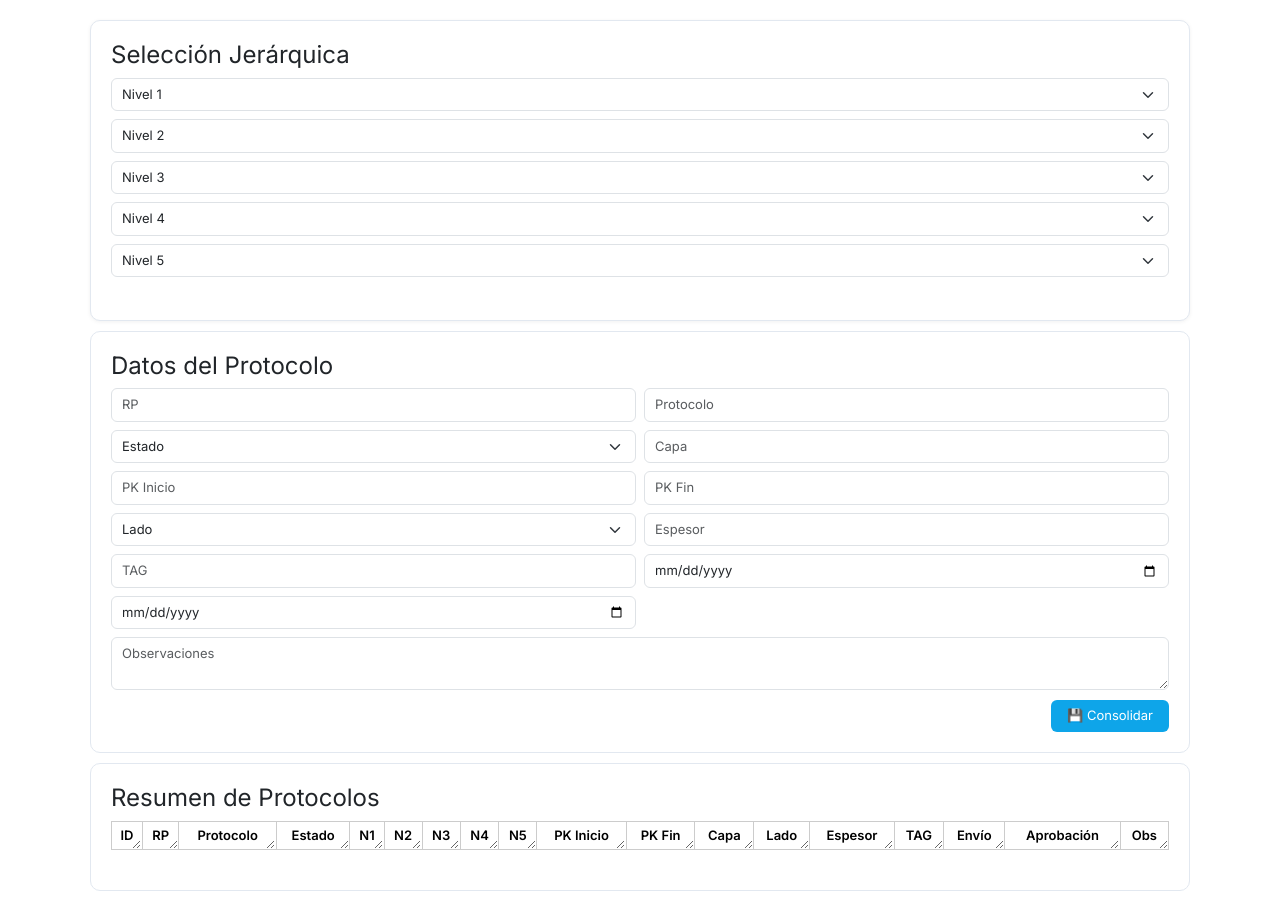
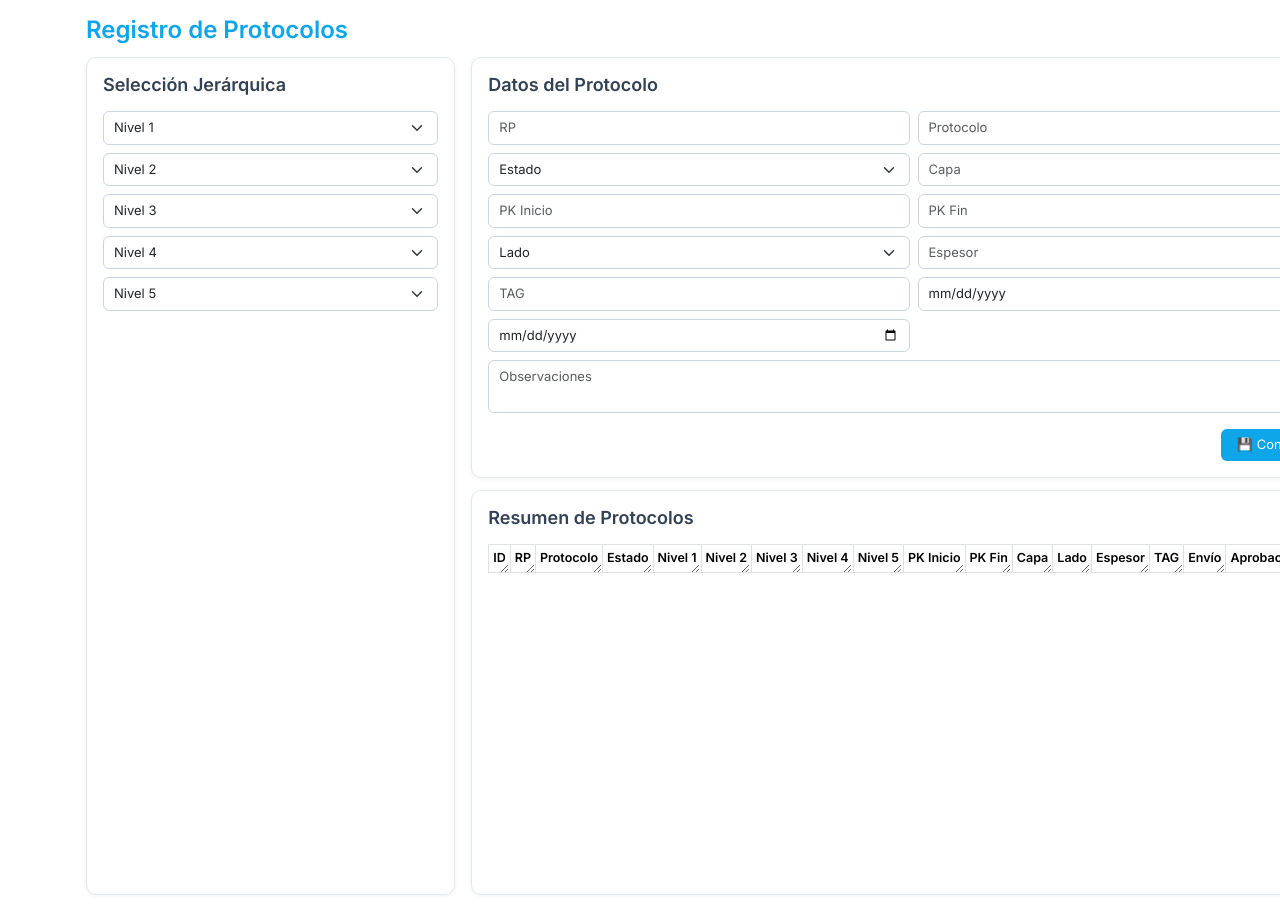
Before and after one commit to Calamardes/Registro-de-Protocolos, a FastAPI app: template templates/formulario.html in a window 1280 px wide. Run offline with FastAPI, Linux system fonts and the light colour scheme; the template is opened without the code that fills it, so the values that code supplies are empty; parts of the project's set-up code (start-up, migrations or seed data) failed here and were passed over.

Commit message:
Update formulario.html

```diff
--- a/templates/formulario.html
+++ b/templates/formulario.html
@@ -13,117 +13,148 @@
     }
 
     html, body {
+      height: 100%;
       margin: 0;
       padding: 0;
-      height: 100vh;
-      overflow: hidden; /* Bloquea scroll general */
+      overflow: hidden;
     }
 
     .container {
+      height: 100vh;
       display: flex;
       flex-direction: column;
-      height: 100vh;
-      padding: 20px;
-      gap: 10px;
+      padding: 16px;
+    }
+
+    h2 {
+      font-size: 24px;
+      font-weight: 600;
+      color: #0ea5e9;
+      margin-bottom: 12px;
+    }
+
+    h4 {
+      font-size: 18px;
+      font-weight: 600;
+      color: #334155;
+    }
+
+    .main-content {
+      flex: 1;
+      display: flex;
+      gap: 16px;
     }
 
     .jerarquia-section {
-      height: 33vh;
+      flex: 0 0 33.33%;
       background: #fff;
       border: 1px solid #e2e8f0;
       border-radius: 10px;
-      padding: 20px;
-      box-shadow: 0 1px 4px rgba(0, 0, 0, 0.06);
-    }
-
-    .formulario-tabla-wrapper {
-      flex: 1;
-      display: flex;
-      flex-direction: column;
-      gap: 10px;
+      padding: 16px;
+      box-shadow: 0 1px 4px rgba(0,0,0,0.06);
+      overflow-y: auto;
     }
 
     .formulario-section {
+      flex: 0 0 66.66%;
+      display: flex;
+      flex-direction: column;
+      gap: 12px;
+    }
+
+    .form-section {
       background: #fff;
       border: 1px solid #e2e8f0;
       border-radius: 10px;
-      padding: 20px;
+      padding: 16px;
+      box-shadow: 0 1px 4px rgba(0,0,0,0.06);
     }
 
-    .tabla-section {
-      flex: 1;
-      background: #fff;
-      border: 1px solid #e2e8f0;
-      border-radius: 10px;
-      padding: 20px;
-      display: flex;
-      flex-direction: column;
+    .form-control, .form-select {
+      font-size: 13px;
+      padding: 6px 10px;
+      height: auto;
+      border-radius: 6px;
+      border: 1px solid #cbd5e1;
     }
 
-    .scrollable-table {
-      flex: 1;
-      overflow-y: auto;
-    }
-
-    table {
-      border-collapse: collapse;
-      width: 100%;
-    }
-
-    th, td {
-      font-size: 13px;
-      border: 1px solid #ccc;
-      padding: 4px 8px;
-      text-align: center;
-      white-space: nowrap;
-      resize: horizontal;
-      overflow: auto;
-    }
-
-    thead th {
-      position: sticky;
-      top: 0;
-      background-color: #e2e8f0;
-      z-index: 1;
-    }
-
-    .form-select, .form-control {
-      font-size: 13px;
-      padding: 6px 10px;
+    .form-control:focus, .form-select:focus {
+      border-color: #0ea5e9;
+      box-shadow: 0 0 0 2px rgba(14, 165, 233, 0.2);
     }
 
     .btn-database {
       background-color: #0ea5e9;
-      color: white;
+      color: #fff;
+      border: none;
       padding: 6px 16px;
       font-size: 13px;
-      border: none;
+      font-weight: 500;
       border-radius: 6px;
-      margin-top: 10px;
+      transition: background-color 0.2s ease;
     }
 
     .btn-database:hover {
       background-color: #0284c7;
     }
 
+    .table-section {
+      flex-grow: 1;
+      min-height: 0;
+    }
+
+    .scrollable-table {
+      height: 100%;
+      overflow-y: auto;
+    }
+
+    table.table {
+      margin: 0;
+      border-collapse: collapse;
+      table-layout: auto;
+    }
+
+    table th, table td {
+      font-size: 12.5px;
+      padding: 6px;
+      text-align: center;
+      vertical-align: middle;
+      white-space: nowrap;
+      resize: horizontal;
+      overflow: auto;
+    }
+
+    table thead th {
+      background-color: #e2e8f0;
+      position: sticky;
+      top: 0;
+      z-index: 2;
+      color: #1e293b;
+      font-weight: 600;
+    }
+
+    table tbody tr:hover {
+      background-color: #f1f5f9;
+    }
+
+    table td {
+      cursor: text;
+    }
+
     textarea.form-control {
       resize: vertical;
-    }
-
-    @media (max-width: 768px) {
-      .jerarquia-section, .formulario-tabla-wrapper {
-        height: auto;
-      }
     }
   </style>
 </head>
 <body>
   <div class="container">
+    <h2>Registro de Protocolos</h2>
+    <div class="main-content">
       <div class="jerarquia-section">
-    <h4>Selección Jerárquica</h4>
+        <h4 class="mb-3">Selección Jerárquica</h4>
         <div class="row g-2">
           {% for i in range(1, 6) %}
-      <div class="col-md-12">
+          <div class="col-12">
             <select class="form-select" id="nivel{{ i }}">
               <option value="">Nivel {{ i }}</option>
             </select>
@@ -132,9 +163,9 @@
         </div>
       </div>
 
-  <div class="formulario-tabla-wrapper">
       <div class="formulario-section">
-      <h4>Datos del Protocolo</h4>
+        <div class="form-section">
+          <h4 class="mb-3">Datos del Protocolo</h4>
           <div class="row g-2">
             <div class="col-md-6"><input type="text" class="form-control" placeholder="RP"></div>
             <div class="col-md-6"><input type="text" class="form-control" placeholder="Protocolo"></div>
@@ -163,24 +194,26 @@
             <div class="col-md-6"><input type="date" class="form-control" placeholder="Fecha Aprobación"></div>
             <div class="col-md-12"><textarea class="form-control" rows="2" placeholder="Observaciones"></textarea></div>
           </div>
-      <div class="text-end">
+          <div class="mt-3 text-end">
             <button class="btn btn-database">💾 Consolidar</button>
           </div>
         </div>
 
-    <div class="tabla-section">
-      <h4>Resumen de Protocolos</h4>
+        <div class="form-section table-section">
+          <h4 class="mb-3">Resumen de Protocolos</h4>
           <div class="scrollable-table">
-        <table class="table table-sm">
+            <table class="table table-bordered table-hover table-sm">
               <thead>
                 <tr>
-            <th>ID</th><th>RP</th><th>Protocolo</th><th>Estado</th><th>N1</th><th>N2</th>
-            <th>N3</th><th>N4</th><th>N5</th><th>PK Inicio</th><th>PK Fin</th><th>Capa</th>
-            <th>Lado</th><th>Espesor</th><th>TAG</th><th>Envío</th><th>Aprobación</th><th>Obs</th>
+                  <th>ID</th><th>RP</th><th>Protocolo</th><th>Estado</th><th>Nivel 1</th><th>Nivel 2</th>
+                  <th>Nivel 3</th><th>Nivel 4</th><th>Nivel 5</th><th>PK Inicio</th><th>PK Fin</th>
+                  <th>Capa</th><th>Lado</th><th>Espesor</th><th>TAG</th>
+                  <th>Envío</th><th>Aprobación</th><th>Obs</th>
                 </tr>
               </thead>
               <tbody></tbody>
             </table>
+          </div>
         </div>
       </div>
     </div>
@@ -245,38 +278,64 @@
 
     document.querySelector('.btn-database').addEventListener('click', () => {
       const tbody = document.querySelector('table tbody');
-    const getValue = sel => document.querySelector(sel)?.value || '';
-    const getText = sel => {
-      const el = document.querySelector(sel);
+      const inputs = document.querySelectorAll('input, select, textarea');
+      let valid = true;
+      for (let input of inputs) {
+        if (input.type !== 'date' && input.value.trim() === '') {
+          input.classList.add('is-invalid');
+          valid = false;
+        } else {
+          input.classList.remove('is-invalid');
+        }
+      }
+      if (!valid) {
+        alert("Completa todos los campos antes de consolidar.");
+        return;
+      }
+
+      const row = document.createElement('tr');
+      const getValue = selector => document.querySelector(selector)?.value || '';
+      const getSelectText = selector => {
+        const el = document.querySelector(selector);
         return el ? el.options[el.selectedIndex]?.text || '' : '';
       };
+
       const data = [
         tbody.rows.length + 1,
         getValue('input[placeholder="RP"]'),
         getValue('input[placeholder="Protocolo"]'),
-      getText('select.form-select:nth-of-type(1)'),
-      getText('#nivel1'),
-      getText('#nivel2'),
-      getText('#nivel3'),
-      getText('#nivel4'),
-      getText('#nivel5'),
+        getSelectText('select.form-select:nth-of-type(1)'),
+        getSelectText('#nivel1'),
+        getSelectText('#nivel2'),
+        getSelectText('#nivel3'),
+        getSelectText('#nivel4'),
+        getSelectText('#nivel5'),
         getValue('input[placeholder="PK Inicio"]'),
         getValue('input[placeholder="PK Fin"]'),
         getValue('input[placeholder="Capa"]'),
-      getText('select.form-select:nth-of-type(2)'),
+        getSelectText('select.form-select:nth-of-type(2)'),
         getValue('input[placeholder="Espesor"]'),
         getValue('input[placeholder="TAG"]'),
         getValue('input[type="date"]:nth-of-type(1)'),
         getValue('input[type="date"]:nth-of-type(2)'),
         document.querySelector('textarea')?.value || ''
       ];
-    const row = document.createElement('tr');
-    for (let val of data) {
+
+      for (let value of data) {
         const td = document.createElement('td');
-      td.textContent = val;
+        td.textContent = value;
         td.contentEditable = true;
+        td.title = value;
+        td.addEventListener('click', () => {
+          const range = document.createRange();
+          const sel = window.getSelection();
+          range.selectNodeContents(td);
+          sel.removeAllRanges();
+          sel.addRange(range);
+        });
         row.appendChild(td);
       }
+
       tbody.appendChild(row);
     });
 
```
Lines whose indentation alone changed are shown as unchanged.
